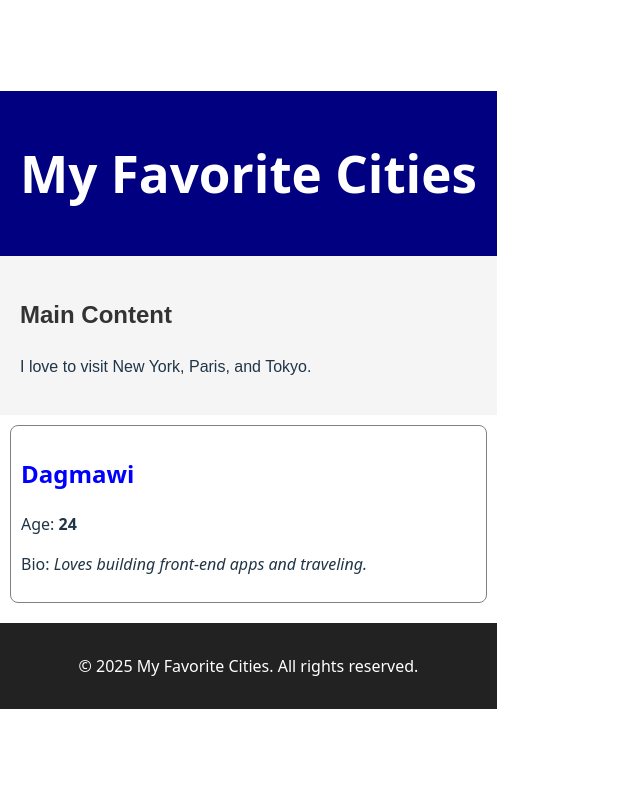
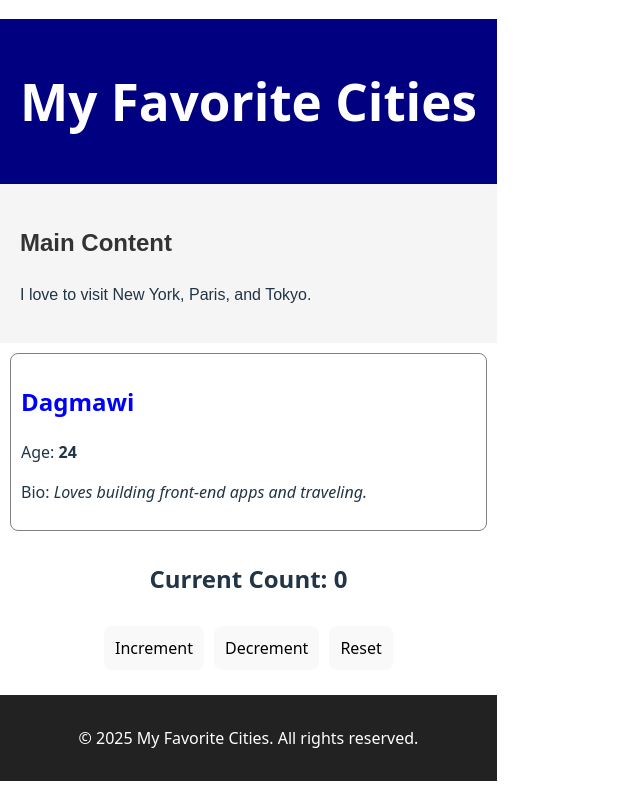
Before and after one commit to Dagi2212/alx-fe-reactjs, a React (Vite) app in the folder alx-react-app-new/: page / in a window 1280 px wide. Shown: the whole page, without its empty margins (0-640 px from the left). Built offline with nearby package versions, Linux system fonts and the light colour scheme.

Commit message:
Update App.jsx

```diff
--- a/alx-react-app-new/src/App.jsx
+++ b/alx-react-app-new/src/App.jsx
@@ -2,6 +2,7 @@ import Header from './components/Header';
 import UserProfile from './components/UserProfile';
 import MainContent from './components/MainContent';
 import Footer from './components/Footer';
+import Counter from './components/Counter';
 
 function App() {
   return (
@@ -9,8 +10,10 @@ function App() {
       <Header />
       <MainContent />
       <UserProfile name="Dagmawi" age={24} bio="Loves building front-end apps and traveling." />
+      <Counter />
       <Footer />
     </div>
+
   );
 }
 
```
